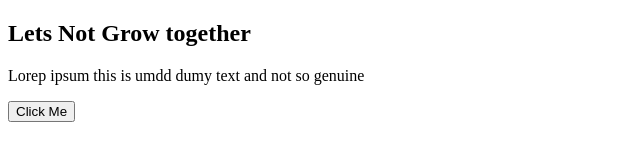
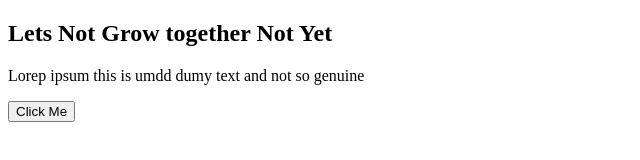
Before and after one commit to vikratnverma945/stackBeastYt, a plain HTML site: page sample.html in a window 1280 px wide. Shown: the whole page, without its empty margins (0-640 px from the left). Drawn offline with Linux system fonts and the light colour scheme.

Commit message:
Update sample.html

```diff
--- a/sample.html
+++ b/sample.html
@@ -8,7 +8,7 @@
   </head>
   <body>
     <footer>
-      <h2>Lets Not Grow together</h2>
+      <h2>Lets Not Grow together Not Yet</h2>
       <p>Lorep ipsum this is umdd dumy text and not so genuine</p>
       <button>Click Me</button>
     </footer>
```
